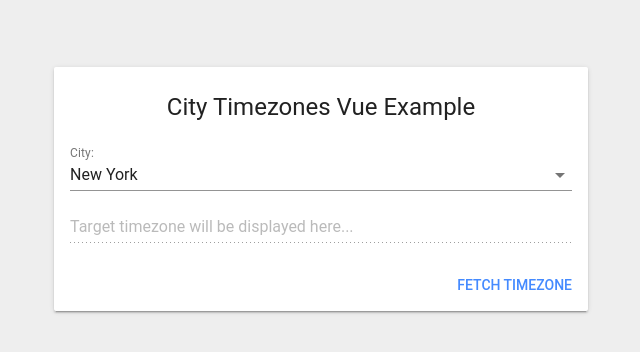
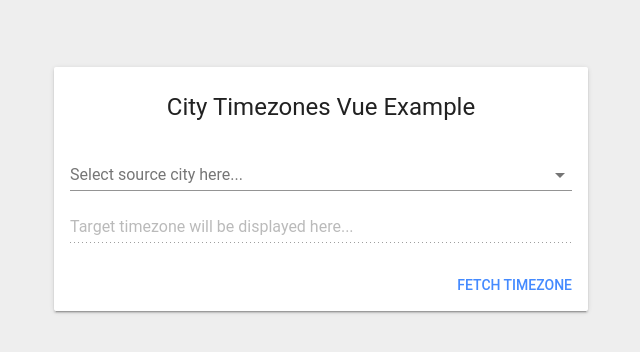
Before and after one commit to lilliputten/sample-vue-app-1902, a Vue app: page / in a window 1280 px wide. Shown: the top 352 px of the page, without its empty margins (319-959 px from the left). Built offline with nearby package versions, Linux system fonts and the light colour scheme.

Commit message:
Timezone.vue: defaultCityId

```diff
--- a/src/components/Timezone.vue
+++ b/src/components/Timezone.vue
@@ -1,4 +1,3 @@
-
 <!--{{{ Templates... -->
 <template>
   <div class="ShowTimezone">
@@ -61,15 +60,16 @@
   import TimezoneLoader from '../lib/TimezoneLoader'
   const { stubCities } = siteConfig
   const timezoneLoader = new TimezoneLoader()
-  // const defaultCity = null
-  const defaultCity = 'new york' // DEBUG
+  const defaultCityId = null
+  // DEBUG: Autoselect first city in list?
+  // const defaultCityId = stubCities[0].toLowerCase()
   export default {
     name: 'ShowTimezone',
     mixins: [validationMixin],
     data: () => ({
       stubCities,
       form: {
-        city: defaultCity,
+        city: defaultCityId,
         timezone: null,
       },
       showSnackbar: false,
```
